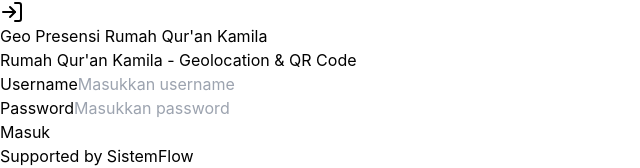
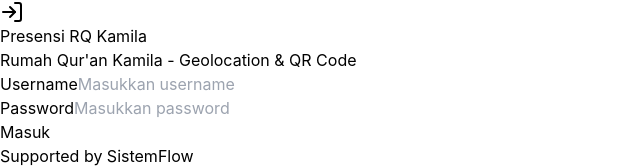
Before and after one commit to miqbalputra/rq-kamila-geo-presensi, a React (Vite) app: page /login in a window 1280 px wide. Shown: the top 168 px of the page, without its empty margins (0-640 px from the left). Built offline with nearby package versions, Linux system fonts and the light colour scheme; no server answers.

Commit message:
Final Branding: Change app name to Presensi RQ Kamila

```diff
--- a/index.html
+++ b/index.html
@@ -6,7 +6,7 @@
     <link rel="manifest" href="/manifest.json" />
     <meta name="theme-color" content="#1e3a8a" />
     <meta name="viewport" content="width=device-width, initial-scale=1.0" />
-    <title>Geo-Presensi GQ</title>
+    <title>Presensi RQ Kamila</title>
   </head>
   <body>
     <div id="root"></div>
--- a/src/App.jsx
+++ b/src/App.jsx
@@ -232,7 +232,7 @@
                   <Download className="w-6 h-6 text-blue-600" />
                 </div>
                 <div>
-                  <h4 className="font-bold text-gray-800 text-sm">Pasang Geo-Presensi GQ</h4>
+                  <h4 className="font-bold text-gray-800 text-sm">Presensi RQ Kamila</h4>
                   <p className="text-xs text-gray-500">Akses lebih cepat & mudah!</p>
                 </div>
               </div>
--- a/src/components/admin/Sidebar.jsx
+++ b/src/components/admin/Sidebar.jsx
@@ -36,7 +36,7 @@
         {/* Header - Fixed */}
         <div className="flex-shrink-0 p-6 border-b border-blue-800 bg-blue-900">
           <div className="flex items-center justify-between">
-            <h2 className="text-xl font-bold">Geo-Presensi GQ</h2>
+            <h2 className="text-xl font-bold">Presensi RQ Kamila</h2>
             <button
               onClick={() => setIsOpen(false)}
               className="lg:hidden text-white hover:text-gray-300"
--- a/src/pages/AdminDashboard.jsx
+++ b/src/pages/AdminDashboard.jsx
@@ -49,7 +49,7 @@
       <div className="flex-1 flex flex-col overflow-hidden">
         <header className="bg-white shadow-sm lg:hidden">
           <div className="px-4 py-4 flex items-center justify-between">
-            <h1 className="text-xl font-bold text-gray-800">Geo-Presensi GQ</h1>
+            <h1 className="text-xl font-bold text-gray-800">Presensi RQ Kamila</h1>
             <button
               onClick={() => setSidebarOpen(!sidebarOpen)}
               className="text-gray-600 hover:text-gray-800"
--- a/src/pages/GuruDashboard.jsx
+++ b/src/pages/GuruDashboard.jsx
@@ -29,7 +29,7 @@
       <header className="bg-blue-600 text-white p-4 shadow-lg">
         <div className="max-w-4xl mx-auto flex justify-between items-center">
           <div>
-            <h1 className="text-xl font-bold">Geo-Presensi GQ</h1>
+            <h1 className="text-xl font-bold">Presensi RQ Kamila</h1>
             <p className="text-sm text-blue-100">{user.nama}</p>
           </div>
           <button
--- a/src/pages/Login.jsx
+++ b/src/pages/Login.jsx
@@ -47,7 +47,7 @@
           <div className="inline-flex items-center justify-center w-16 h-16 bg-blue-100 rounded-full mb-4">
             <LogIn className="w-8 h-8 text-blue-600" />
           </div>
-          <h1 className="text-3xl font-bold text-gray-800">Geo Presensi Rumah Qur'an Kamila</h1>
+          <h1 className="text-3xl font-bold text-gray-800">Presensi RQ Kamila</h1>
           <p className="text-gray-600 mt-2">Rumah Qur'an Kamila - Geolocation & QR Code</p>
         </div>
 
```
Also changed, not shown: public/manifest.json.
